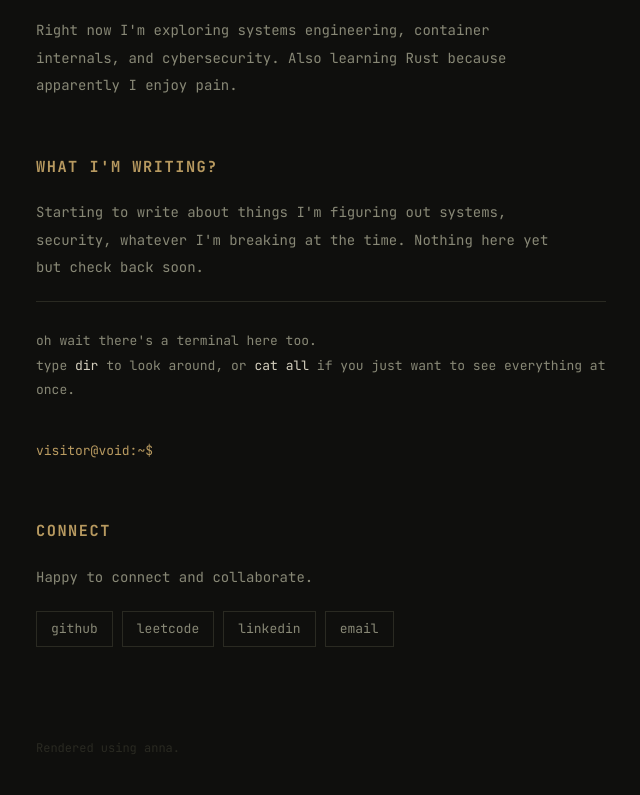
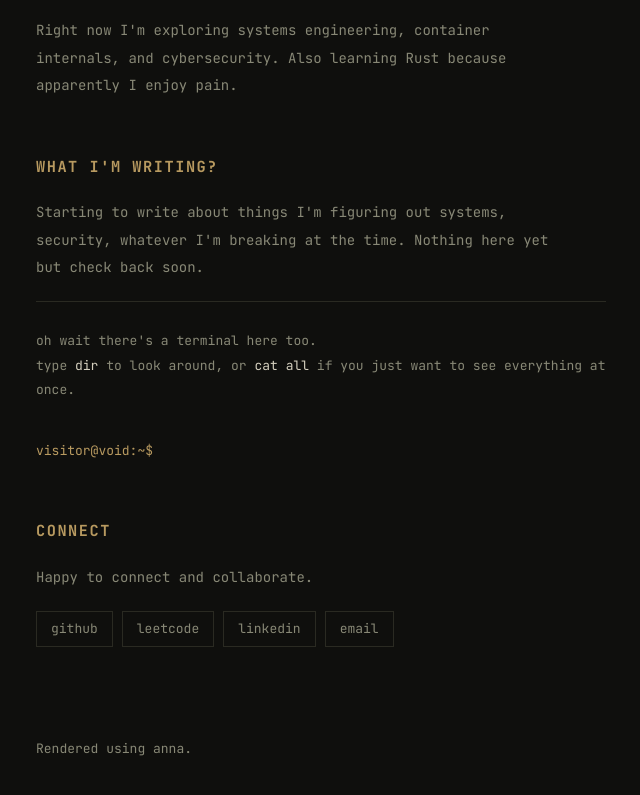
Before and after one commit to SaankLeo/Saankhyas_Archive, a plain HTML site: page index.html in a window 1280 px wide. Shown: the part 352-1147 px from the top of the page, without its empty margins (319-959 px from the left). Drawn offline with Linux system fonts and the light colour scheme.

Commit message:
fix: footer visibility

```diff
--- a/index.html
+++ b/index.html
@@ -83,7 +83,7 @@ hr{border:none;border-top:1px solid var(--dim);margin:0.5rem 0}
     <a class="lnk" href="https://www.linkedin.com/in/saankhya-srikanth-251b291b7/" target="_blank">linkedin</a>
     <a class="lnk" href="mailto:saankhyas18@gmail.com">email</a>
   </div>
-<div style="margin-top:5rem;color:var(--dim);font-size:12px">
+<div style="margin-top:5rem;color:var(--muted);font-size:13px">
   Rendered using anna.
 </div>
 </div>
```
